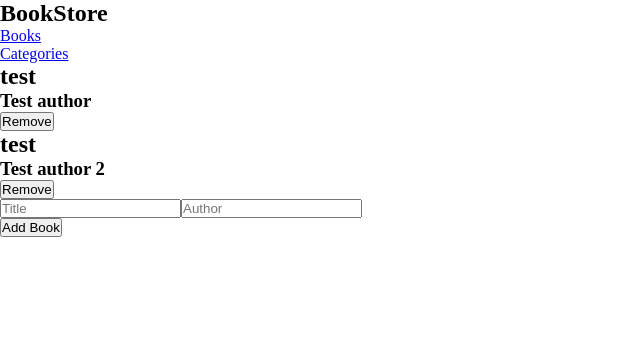
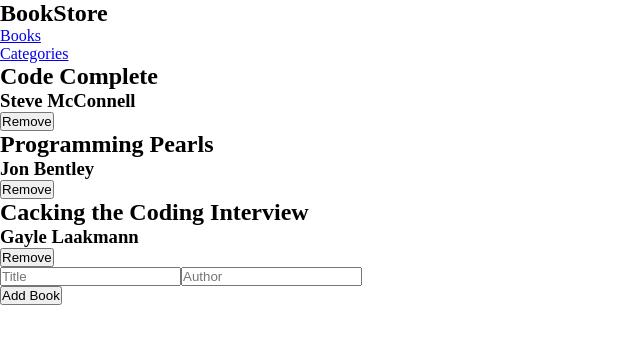
Before and after one commit to KanzaTahreem/Bookstore, a React (Create React App) app: page / in a window 1280 px wide. Shown: the top 344 px of the page, without its empty margins (0-640 px from the left). Built offline with nearby package versions, Linux system fonts and the light colour scheme; the HTML template or start-up script is replaced by a standard one.

Commit message:
Get booklist from the store

```diff
--- a/src/Pages/Books.jsx
+++ b/src/Pages/Books.jsx
@@ -1,36 +1,22 @@
-import React, { useState } from 'react';
+import React from 'react';
+import { useSelector } from 'react-redux';
 import Book from '../Components/Book';
 import Form from '../Components/Form';
 
 const Books = () => {
-  const [bookList, setBookList] = useState([
-    { title: 'test', author: 'Test author' },
-    { title: 'test', author: 'Test author 2' },
-  ]);
-
-  const addNewBook = (title, author) => {
-    const newBook = {
-      title,
-      author,
-    };
-
-    setBookList([
-      ...bookList,
-      newBook,
-    ]);
-  };
+  const bookList = useSelector((state) => state.books);
 
   return (
     <section>
       <ul>
         {bookList.map((book) => (
-          <li key={book.key}>
-            <Book title={book.title} author={book.author} />
+          <li key={book.id}>
+            <Book title={book.title} author={book.author} id={book.id} />
             <button type="button">Remove</button>
           </li>
         ))}
       </ul>
-      <Form newBookFunc={addNewBook} />
+      <Form />
     </section>
   );
 };
```
